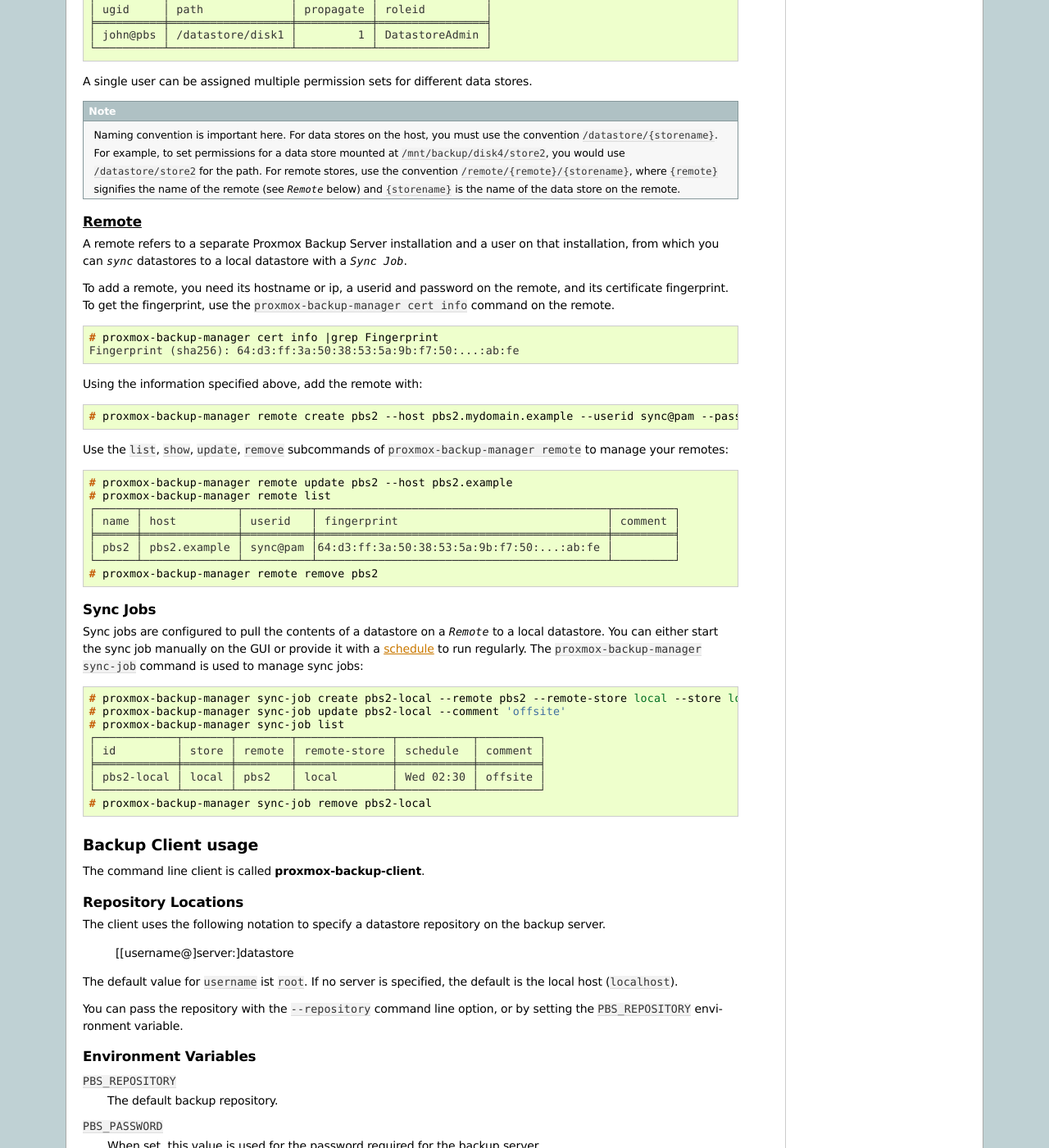
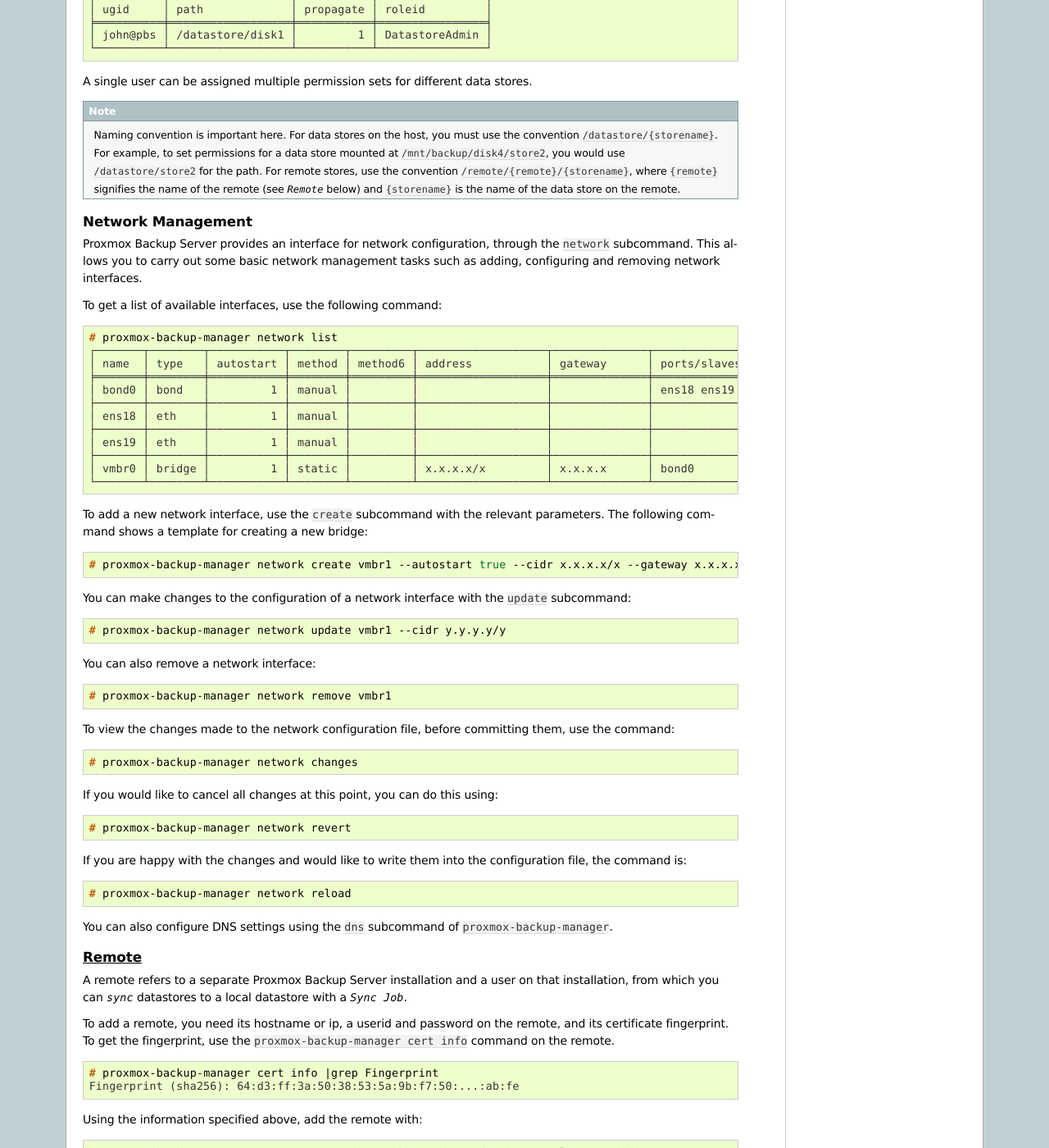
Before and after one commit to proxmox/proxmox-backup, a Sphinx documentation site: the page built from docs/administration-guide.rst, in a window 1280 px wide and 1400 px high, scrolled down 6340 px. Shown: the whole window at 82% size. Built offline with Sphinx 7.4.7, drawn with Linux system fonts in a browser that asks for light colours.

Commit message:
Add section "Network Management"
Add the section "Network Management", which explains the
"network" subcommand of "proxmox-backup-manager"

Signed-off-by: Dylan Whyte <d.whyte@proxmox.com>

```diff
--- a/docs/administration-guide.rst
+++ b/docs/administration-guide.rst
@@ -471,6 +471,72 @@
   ``/remote/{remote}/{storename}``, where ``{remote}`` signifies the name of the
   remote (see `Remote` below) and ``{storename}`` is the name of the data store on
   the remote.
+
+Network Management
+~~~~~~~~~~~~~~~~~~
+Proxmox Backup Server provides an interface for network configuration, through the
+``network`` subcommand. This allows you to carry out some basic network
+management tasks such as adding, configuring and removing network interfaces.
+
+To get a list of available interfaces, use the following command:
+
+.. code-block:: console
+
+  # proxmox-backup-manager network list
+  ┌───────┬────────┬───────────┬────────┬─────────┬───────────────────┬──────────────┬──────────────┐
+  │ name  │ type   │ autostart │ method │ method6 │ address           │ gateway      │ ports/slaves │
+  ╞═══════╪════════╪═══════════╪════════╪═════════╪═══════════════════╪══════════════╪══════════════╡
+  │ bond0 │ bond   │         1 │ manual │         │                   │              │ ens18 ens19  │
+  ├───────┼────────┼───────────┼────────┼─────────┼───────────────────┼──────────────┼──────────────┤
+  │ ens18 │ eth    │         1 │ manual │         │                   │              │              │
+  ├───────┼────────┼───────────┼────────┼─────────┼───────────────────┼──────────────┼──────────────┤
+  │ ens19 │ eth    │         1 │ manual │         │                   │              │              │
+  ├───────┼────────┼───────────┼────────┼─────────┼───────────────────┼──────────────┼──────────────┤
+  │ vmbr0 │ bridge │         1 │ static │         │ x.x.x.x/x         │ x.x.x.x      │ bond0        │
+  └───────┴────────┴───────────┴────────┴─────────┴───────────────────┴──────────────┴──────────────┘
+
+To add a new network interface, use the ``create`` subcommand with the relevant
+parameters. The following command shows a template for creating a new bridge:
+
+.. code-block:: console
+
+  # proxmox-backup-manager network create vmbr1 --autostart true --cidr x.x.x.x/x --gateway x.x.x.x --bridge_ports iface_name --type bridge
+
+You can make changes to the configuration of a network interface with the
+``update`` subcommand:
+
+.. code-block:: console
+
+  # proxmox-backup-manager network update vmbr1 --cidr y.y.y.y/y
+
+You can also remove a network interface:
+
+.. code-block:: console
+
+   # proxmox-backup-manager network remove vmbr1
+
+To view the changes made to the network configuration file, before committing
+them, use the command:
+
+.. code-block:: console
+
+  # proxmox-backup-manager network changes
+
+If you would like to cancel all changes at this point, you can do this using:
+
+.. code-block:: console
+
+  # proxmox-backup-manager network revert
+
+If you are happy with the changes and would like to write them into the
+configuration file, the command is:
+
+.. code-block:: console
+
+  # proxmox-backup-manager network reload
+
+You can also configure DNS settings using the ``dns`` subcommand of
+``proxmox-backup-manager``.
 
 :term:`Remote`
 ~~~~~~~~~~~~~~
```
